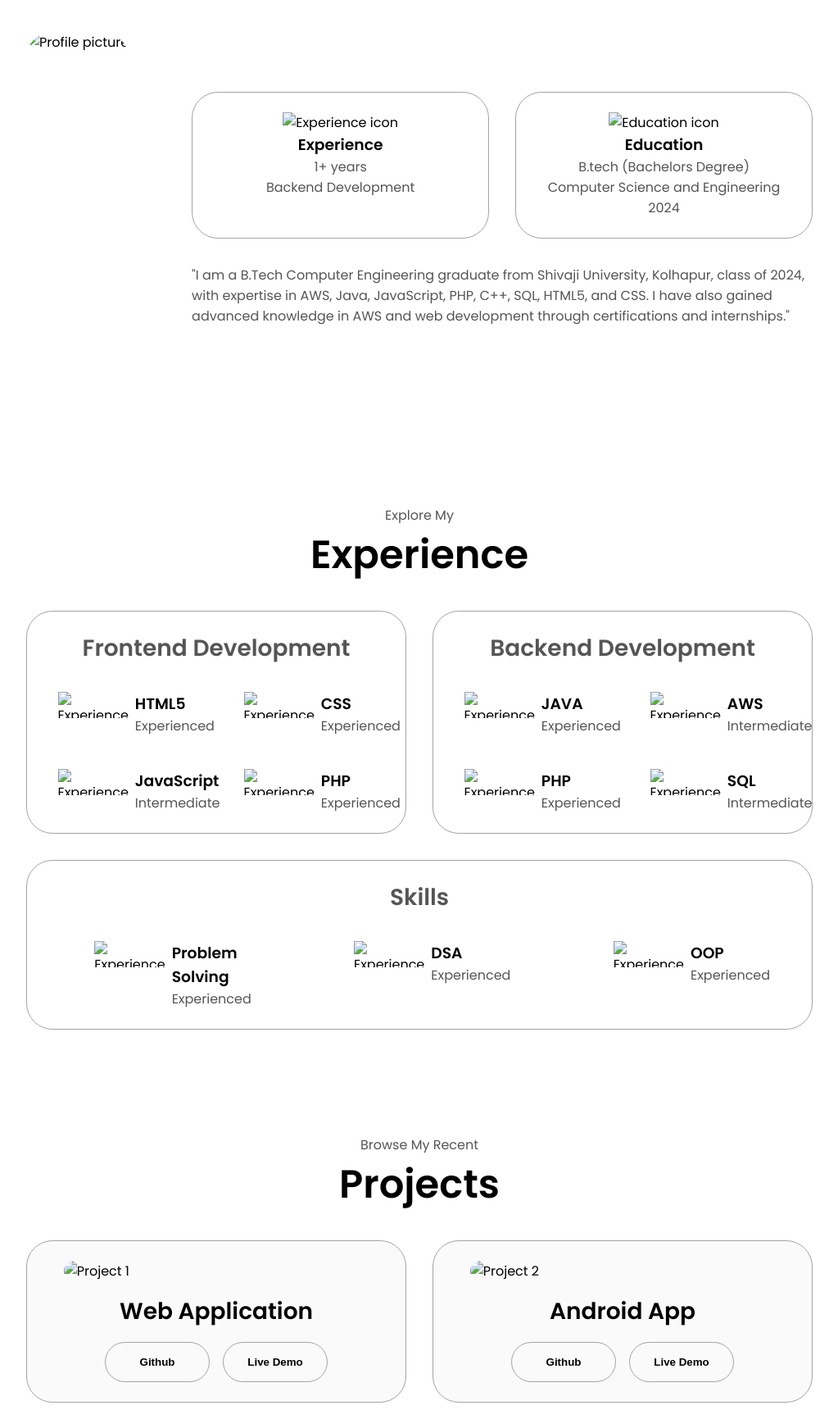
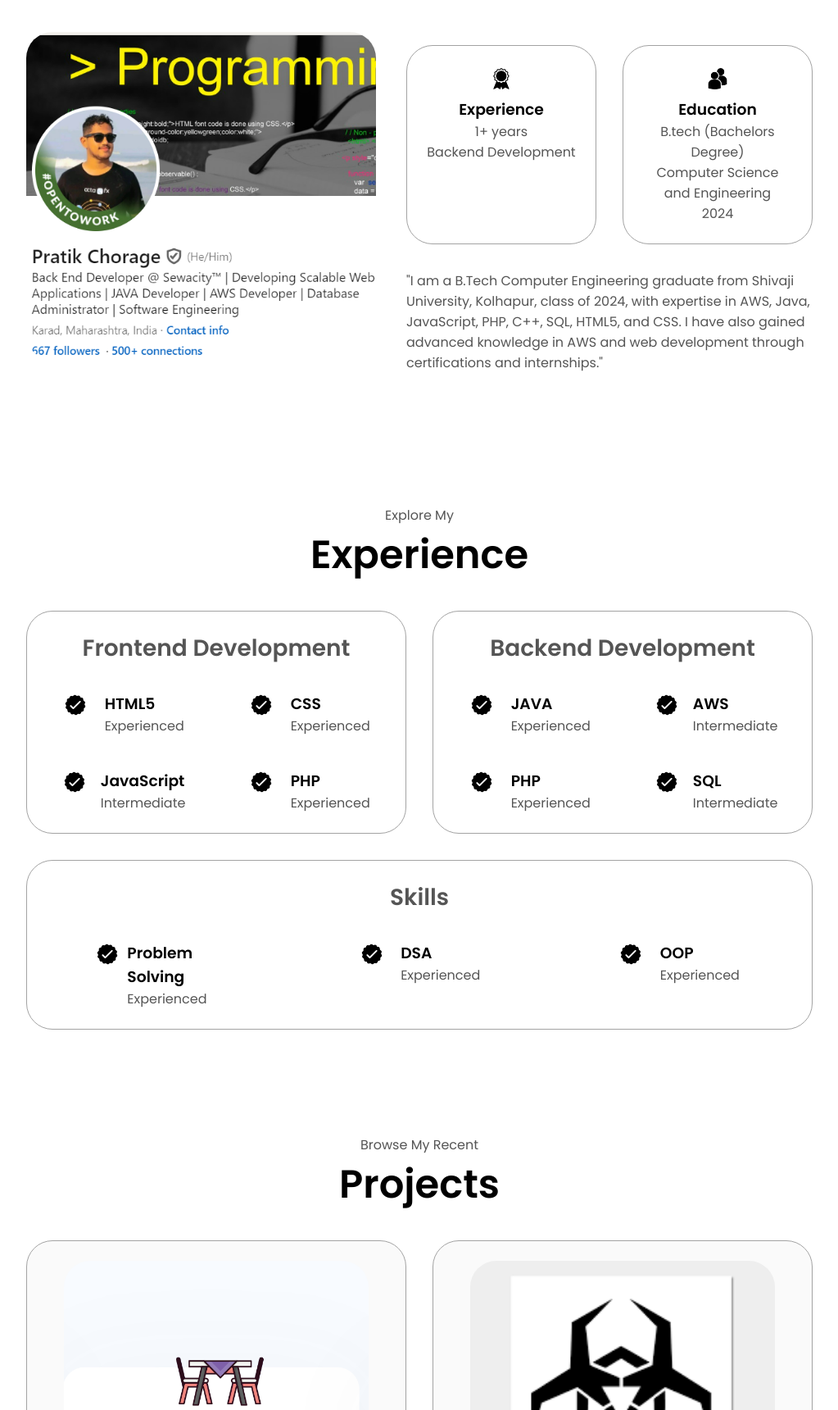
Before and after one commit to Pchorage/Just, a plain HTML site: page index.html in a window 1280 px wide. Shown: the part 1080-2800 px from the top of the page at 82% size, without its empty margins (128-1151 px from the left). Drawn offline with Linux system fonts and the light colour scheme.

Commit message:
Update index.html

```diff
--- a/index.html
+++ b/index.html
@@ -38,7 +38,7 @@
     </nav>
     <section id="profile">
       <div class="section__pic-container">
-        <img src="./assets/dp.jpg" alt="Pratik Chorage profile picture" />
+        <img src="./dp.jpg" alt="Pratik Chorage profile picture" />
       </div>
       <div class="section__text">
         <p class="section__text__p1">Hello, I'm</p>
@@ -47,7 +47,7 @@
         <div class="btn-container">
           <button
             class="btn btn-color-2"
-            onclick="window.open('./assets/PratikChorage_CSE.pdf')"
+            onclick="window.open('./PratikChorage_CSE.pdf')"
           >
             Download CV
           </button>
@@ -57,13 +57,13 @@
         </div>
         <div id="socials-container">
           <img
-            src="./assets/linkedin.png"
+            src="./linkedin.png"
             alt="My LinkedIn profile"
             class="icon"
             onclick="location.href='https://www.linkedin.com/in/pratik-chorage-4092aa21a/'"
           />
           <img
-            src="./assets/github.png"
+            src="./github.png"
             alt="My Github profile"
             class="icon"
             onclick="location.href='https://github.com/Pchorage'"
@@ -77,7 +77,7 @@
       <div class="section-container">
         <div class="section__pic-container">
           <img
-            src="./assets/sec.png"
+            src="./sec.png"
             alt="Profile picture"
             class="about-pic"
           />
@@ -86,7 +86,7 @@
           <div class="about-containers">
             <div class="details-container">
               <img
-                src="./assets/experience.png"
+                src="./experience.png"
                 alt="Experience icon"
                 class="icon"
               />
@@ -95,7 +95,7 @@
             </div>
             <div class="details-container">
               <img
-                src="./assets/education.png"
+                src="./education.png"
                 alt="Education icon"
                 class="icon"
               />
@@ -126,7 +126,7 @@
             <div class="article-container">
               <article>
                 <img
-                  src="./assets/checkmark.png"
+                  src="./checkmark.png"
                   alt="Experience icon"
                   class="icon"
                 />
@@ -137,7 +137,7 @@
               </article>
               <article>
                 <img
-                  src="./assets/checkmark.png"
+                  src="./checkmark.png"
                   alt="Experience icon"
                   class="icon"
                 />
@@ -148,7 +148,7 @@
               </article>
               <article>
                 <img
-                  src="./assets/checkmark.png"
+                  src="./checkmark.png"
                   alt="Experience icon"
                   class="icon"
                 />
@@ -159,7 +159,7 @@
               </article>
               <article>
                 <img
-                  src="./assets/checkmark.png"
+                  src="./checkmark.png"
                   alt="Experience icon"
                   class="icon"
                 />
@@ -177,7 +177,7 @@
             <div class="article-container">
               <article>
                 <img
-                  src="./assets/checkmark.png"
+                  src="./checkmark.png"
                   alt="Experience icon"
                   class="icon"
                 />
@@ -188,7 +188,7 @@
               </article>
               <article>
                 <img
-                  src="./assets/checkmark.png"
+                  src="./checkmark.png"
                   alt="Experience icon"
                   class="icon"
                 />
@@ -199,7 +199,7 @@
               </article>
               <article>
                 <img
-                  src="./assets/checkmark.png"
+                  src="./checkmark.png"
                   alt="Experience icon"
                   class="icon"
                 />
@@ -210,7 +210,7 @@
               </article>
               <article>
                 <img
-                  src="./assets/checkmark.png"
+                  src="./checkmark.png"
                   alt="Experience icon"
                   class="icon"
                 />
@@ -228,7 +228,7 @@
         <div class="article-container">
           <article>
             <img
-              src="./assets/checkmark.png"
+              src="./checkmark.png"
               alt="Experience icon"
               class="icon"
             />
@@ -239,7 +239,7 @@
           </article>
           <article>
             <img
-              src="./assets/checkmark.png"
+              src="./checkmark.png"
               alt="Experience icon"
               class="icon"
             />
@@ -250,7 +250,7 @@
           </article>
           <article>
             <img
-              src="./assets/checkmark.png"
+              src="./checkmark.png"
               alt="Experience icon"
               class="icon"
             />
@@ -269,7 +269,7 @@
           <div class="details-container color-container">
             <div class="article-container">
               <img
-                src="./assets/dinning.png"
+                src="./dinning.png"
                 alt="Project 1"
                 class="project-img"
               />
@@ -293,7 +293,7 @@
           <div class="details-container color-container">
             <div class="article-container">
               <img
-                src="./assets/malware.png"
+                src="./malware.png"
                 alt="Project 2"
                 class="project-img"
               />
@@ -317,7 +317,7 @@
           <div class="details-container color-container">
             <div class="article-container">
               <img
-                src="./assets/hotel.png"
+                src="./hotel.png"
                 alt="Project 3"
                 class="project-img"
               />
@@ -348,7 +348,7 @@
       <div class="contact-info-upper-container">
         <div class="contact-info-container">
           <img
-            src="./assets/email.png"
+            src="./email.png"
             alt="Email icon"
             class="icon contact-icon email-icon"
           />
@@ -356,7 +356,7 @@
         </div>
         <div class="contact-info-container">
           <img
-            src="./assets/linkedin.png"
+            src="./linkedin.png"
             alt="LinkedIn icon"
             class="icon contact-icon"
           />
```
